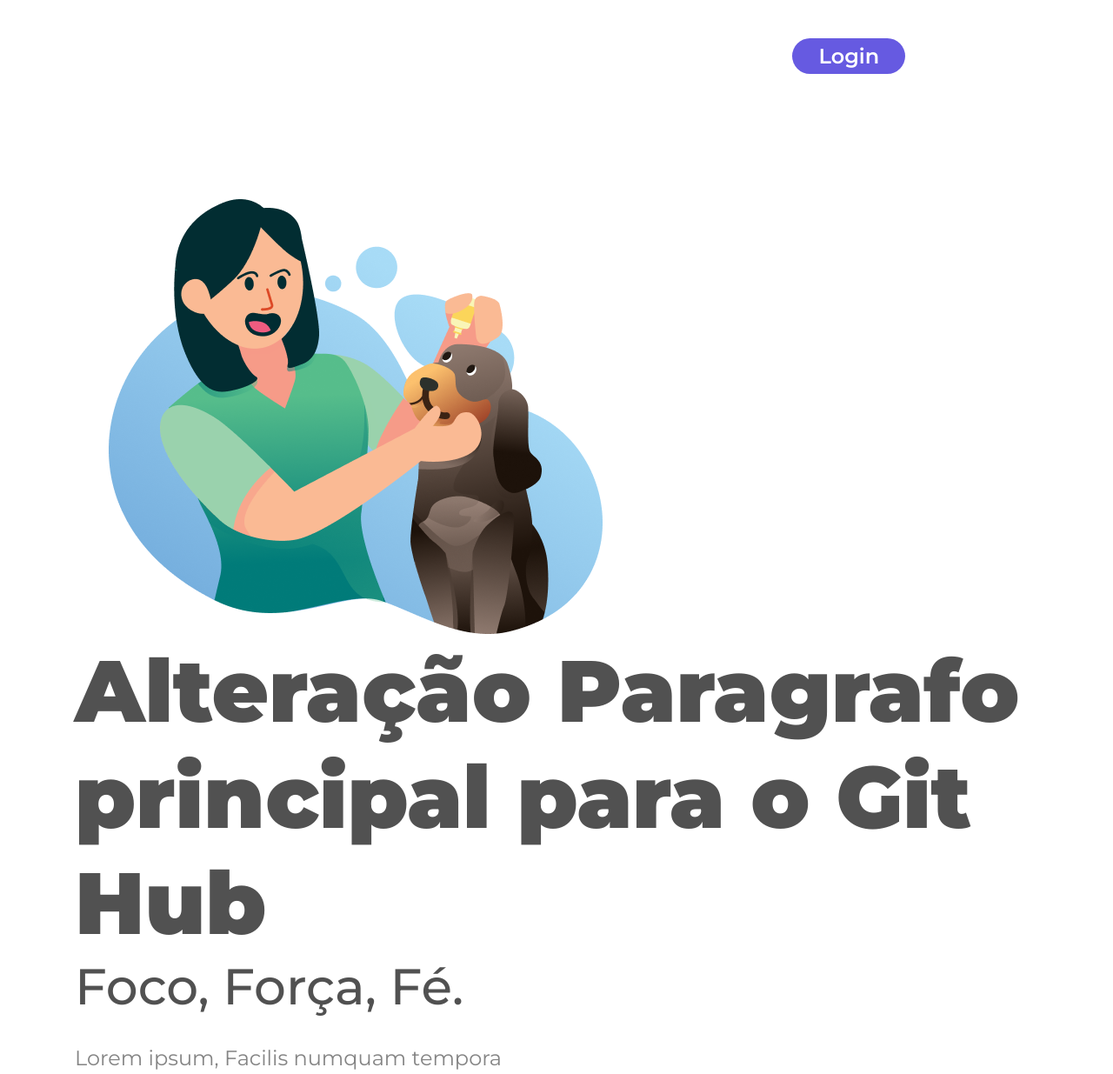
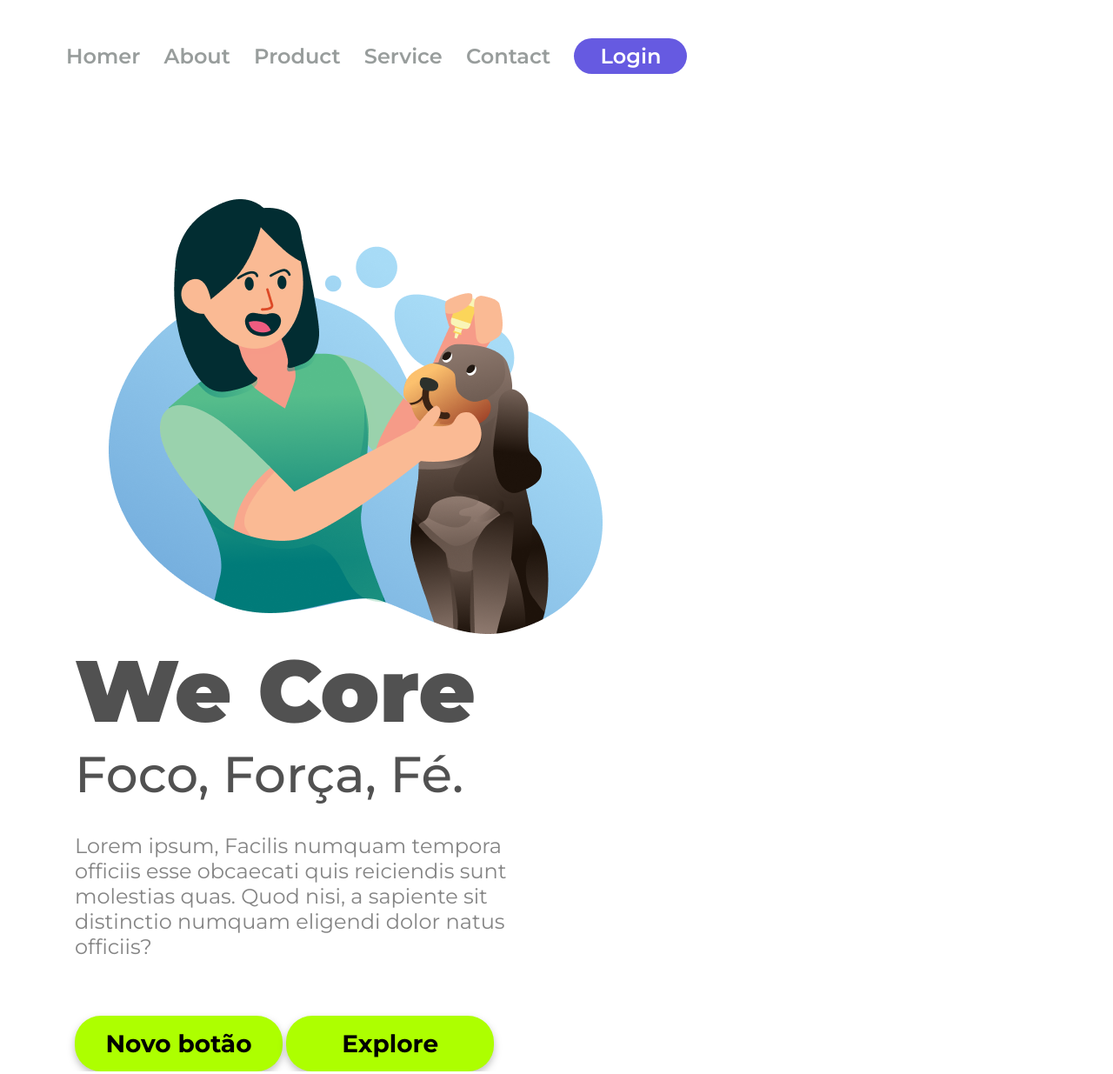
Before and after one commit to oficbrunosergio/Projeto-we-care, a plain HTML site: page index.html in a window 1280 px wide. Shown: the top 1235 px of the page at 87% size. Drawn offline with Linux system fonts and the light colour scheme.

Commit message:
Alteração tema do projeto aula pelo Terminal do vscore

```diff
--- a/index.html
+++ b/index.html
@@ -12,7 +12,7 @@
 <body>
     <div>
         <header>
-            <a class="link-header">Alteração para Aula Git pull</a>
+            <a class="link-header">Homer</a>
             <a class="link-header">About</a>
             <a class="link-header">Product</a>
             <a class="link-header">Service</a>
@@ -22,10 +22,10 @@
         <main>
             <img src="./img/Illustration 2.png" alt="we-care-logo" class="logo-image">
         <section>
-            <h1>Alteração Paragrafo principal para o Git Hub</h1>
+            <h1>We Core</h1>
             <h2>Foco, Força, Fé.</h2>
             <p>Lorem ipsum, Facilis numquam tempora officiis esse obcaecati quis reiciendis sunt molestias quas. Quod nisi, a sapiente sit distinctio numquam eligendi dolor natus officiis?</p>
-            <buuton class="button-maain"> Novo botão</buuton>
+            <button class="button-main">Novo botão</button>
             <button class="button-main">Explore</button>
         </section>
         </main>
--- a/styles.css
+++ b/styles.css
@@ -14,7 +14,7 @@
         font-weight: 600;
         font-size: 24px;
         line-height: 29px;
-        color: #ffffff;
+        color: #989d9c;
         cursor: pointer;
         margin-right: 23px;
 
```
